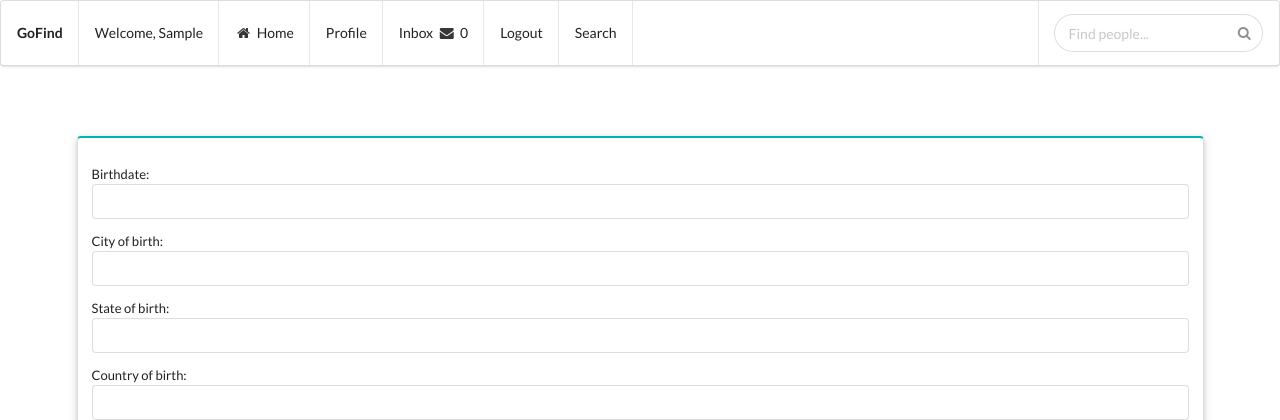
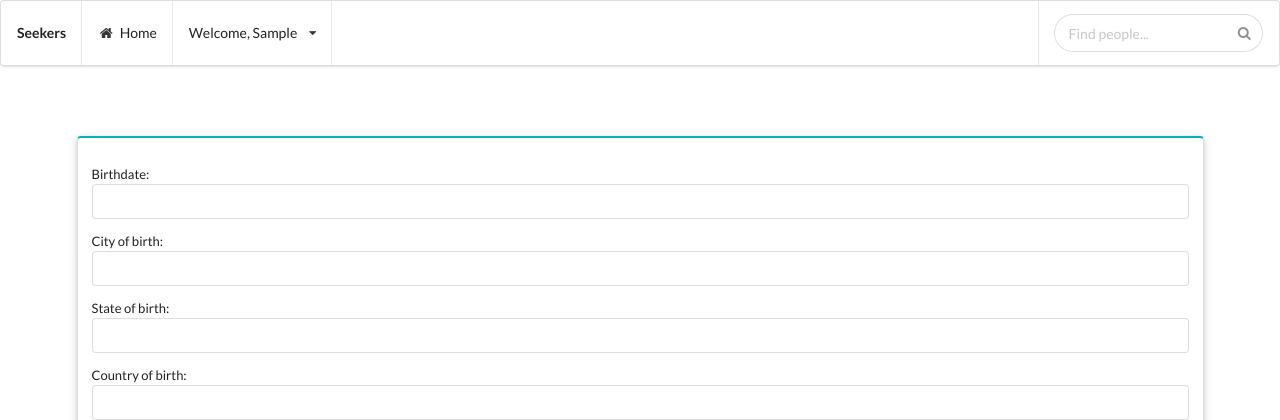
Before and after one commit to destanton/final_project, a Django app: page /about/update/1/ in a window 1280 px wide. Shown: the top 420 px of the page. Run offline with Django 3.2, Linux system fonts and the light colour scheme; the visitor is signed in with stand-in values (Sample User, id 1); data comes from the database, SQL or seed files in the repository; data that the repository does not hold is empty; some libraries are stand-ins or nearby versions.

Commit message:
added about info and changed some menu and index page stuff

```diff
--- a/final_project/urls.py
+++ b/final_project/urls.py
@@ -2,7 +2,8 @@ from django.conf.urls import url, include
 from django.contrib import admin
 
 from sherlock.views import IndexView, UserCreateView, ProfileDetailView, ProfileUpdateView,\
-                           AboutUpdateView, ContactUsView, SendEmailView
+                           AboutUpdateView, ContactUsView, SendEmailView,\
+                           AboutUsView
 from django.conf import settings
 from django.conf.urls.static import static
 
@@ -19,4 +20,5 @@ urlpatterns = [
     url(r'^about/update/(?P<pk>\d+)/$', AboutUpdateView.as_view(), name='about_update_view'),
     url(r'^contact_us/$', ContactUsView.as_view(), name='contact_us_view'),
     url(r'^send_email/$', SendEmailView.as_view(), name='send_email_view'),
+    url(r'^about_us/$', AboutUsView.as_view(), name="about_us_view"),
 ] + static(settings.MEDIA_URL, document_root=settings.MEDIA_ROOT)
--- a/sherlock/static/main.css
+++ b/sherlock/static/main.css
@@ -37,6 +37,11 @@
 
 .profile-eight{
   height: 556px;
+}
+
+.about {
+  text-align: center;
+  padding-top: 1em;
 }
 
 .ui- {
--- a/sherlock/views.py
+++ b/sherlock/views.py
@@ -77,3 +77,7 @@ class SendEmailView(FormView):
 
 class BirthdateSearchView(SearchForm):
     form_class = BirthdateSearchForm
+
+
+class AboutUsView(TemplateView):
+    template_name = "about.html"
--- a/templates/base.html
+++ b/templates/base.html
@@ -14,23 +14,33 @@
 
       <div class="ui menu" >
           <div class="header item">
-            GoFind
+            Seekers
           </div>
           {% if not request.user.is_authenticated %}
           <a class="item" href="{% url 'index_view' %}"><i class="home icon"></i>Home</a>
           <a class="item" href="{% url 'user_create_view' %}">Create User</a>
           <a class="item" href="{% url 'login' %}">Login</a>
           {% else %}
-          <div class="item">
-            Welcome, {{request.user|title}}
-          </div>
           <a class="item" href="{% url 'index_view' %}"><i class="home icon"></i>Home</a>
           {% load inbox %}
-          <a class="item" href="{% url 'profile_detail_view' request.user.profile.id %}">Profile</a>
-          <a class="item" href="{% url 'messages_inbox' %}">Inbox
-             &nbsp;<i class="mail icon"></i>{% inbox_count %}</a>
-          <a class="item" href="{% url 'logout' %}?next={% url 'index_view'%}">Logout</a>
-          <a class="item" href="/search/">Search</a>
+          <div class="ui dropdown item">
+            Welcome, {{request.user|title}}<i class="dropdown icon"></i>
+
+              <div class="menu">
+                <a class="item" href="{% url 'profile_detail_view' request.user.profile.id %}">
+                  <i class="user icon"></i>Profile</a>
+                <a class="item" href="{% url 'messages_inbox' %}">
+                  <i class="mail icon"></i>{% inbox_count %}
+                    &nbsp;Inbox</a>
+                <a class="item" href="{% url 'logout' %}?next={% url 'index_view'%}">
+                  <i class="hand peace icon"></i>Logout</a>
+                <a class="item" href="/search/">
+                  <i class="search icon"></i>Search</a>
+              </div>
+            </div>
+
+
+
           {% endif %}
           <div class="right menu">
             <div class="item">
@@ -76,7 +86,12 @@
       var form_src = document.getElementsById('search_form');
       form_src.action = action_src;
     }
-
+    // menu dropdown
+    $('.ui.dropdown')
+    .dropdown({
+      on: 'hover'
+    })
+    ;
       </script>
 
       {% block javascript %}
@@ -106,7 +121,7 @@
                     <i class="mail icon"></i>Contact Us</a>
               </div>
               <div class="item">
-                  <a class="a-foot" href="#">
+                  <a class="a-foot" href="{% url 'about_us_view' %}">
                     <i class="users icon"></i>Tommy and Danielle</a>
               </div>
               <div class="item">
--- a/templates/index.html
+++ b/templates/index.html
@@ -3,6 +3,7 @@
 {% block content %}
 <div class="ui inverted vertical masthead center aligned segment">
     <div class="ui grid">
+      <div class="seven wide column"></div>
       <div class="eight wide column">
         <div class="ui-white-header">
           <h1>“Never give up on someone. Sometimes the answers you are looking for are the same answers another person is looking for. Two people searching together are always better than one person alone.” </h1>
```
Also changed, not shown: templates/about.html (added, +52 -0 lines).
